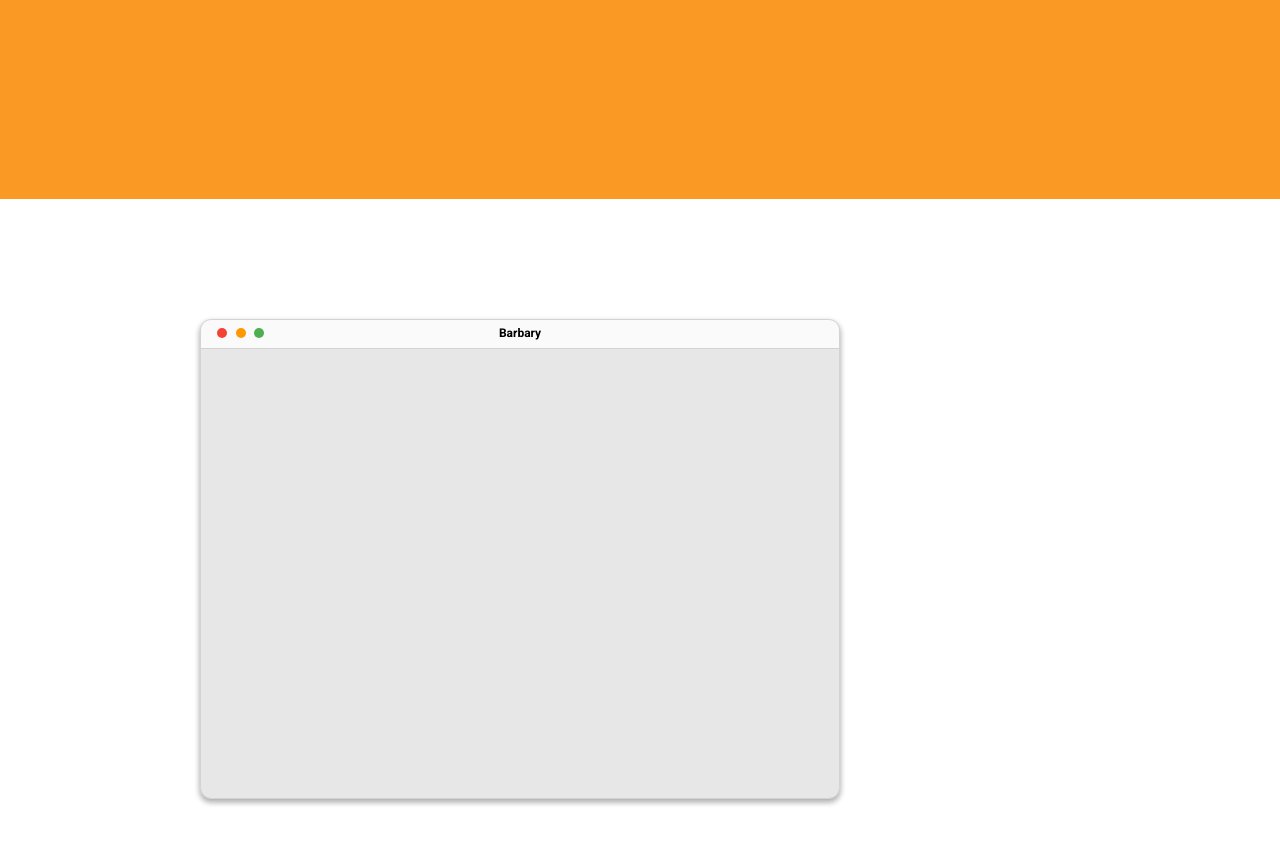
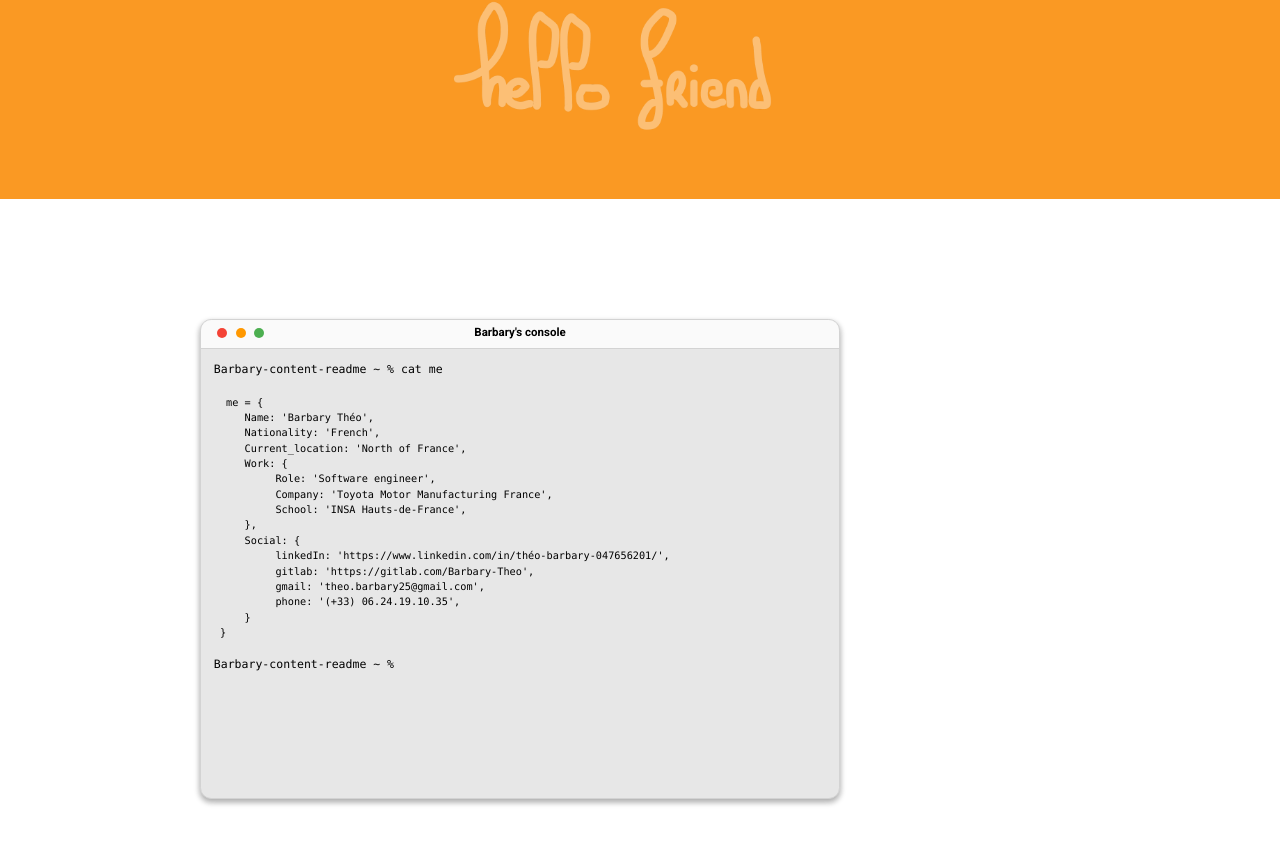
Before and after one commit to Barbary-Theo/Perso-hi-mate, a Vue app: page / in a window 1280 px wide. Shown: the part 601-1444 px from the top of the page. Built offline with nearby package versions, Linux system fonts and the light colour scheme.

Commit message:
(automatic commit by a script) fill barbar s console

```diff
--- a/src/components/BlueSide.vue
+++ b/src/components/BlueSide.vue
@@ -202,7 +202,7 @@
 
 .icon-down {
   position: absolute;
-  top: 95vh;
+  top: 93vh;
 }
 
 .translate-animationY-top {
--- a/src/components/HiMate.vue
+++ b/src/components/HiMate.vue
@@ -15,7 +15,28 @@
             <v-icon class="icon" color="orange" x-small>{{ icon.mdiBrightness1 }}</v-icon>
             <v-icon class="icon" color="green" x-small>{{ icon.mdiBrightness1 }}</v-icon>
           </div>
-          <div class="menu-console-text">Barbary</div>
+          <div class="menu-console-text">Barbary's console</div>
+        </div>
+        <div class="menu-content">
+          <p> Barbary-content-readme ~ % cat me</p>
+          <p class="json-me"> &nbsp;&nbsp;me = { <br>
+            &nbsp;&nbsp;&nbsp;&nbsp;&nbsp;Name: 'Barbary Théo',<br>
+            &nbsp;&nbsp;&nbsp;&nbsp;&nbsp;Nationality: 'French',<br>
+            &nbsp;&nbsp;&nbsp;&nbsp;&nbsp;Current_location: 'North of France',<br>
+            &nbsp;&nbsp;&nbsp;&nbsp;&nbsp;Work: {<br>
+            &nbsp;&nbsp;&nbsp;&nbsp;&nbsp;&nbsp;&nbsp;&nbsp;&nbsp;&nbsp;Role: 'Software engineer',<br>
+            &nbsp;&nbsp;&nbsp;&nbsp;&nbsp;&nbsp;&nbsp;&nbsp;&nbsp;&nbsp;Company: 'Toyota Motor Manufacturing France',<br>
+            &nbsp;&nbsp;&nbsp;&nbsp;&nbsp;&nbsp;&nbsp;&nbsp;&nbsp;&nbsp;School: 'INSA Hauts-de-France',<br>
+            &nbsp;&nbsp;&nbsp;&nbsp;&nbsp;},<br>
+            &nbsp;&nbsp;&nbsp;&nbsp;&nbsp;Social: {<br>
+            &nbsp;&nbsp;&nbsp;&nbsp;&nbsp;&nbsp;&nbsp;&nbsp;&nbsp;&nbsp;linkedIn: 'https://www.linkedin.com/in/théo-barbary-047656201/',<br>
+            &nbsp;&nbsp;&nbsp;&nbsp;&nbsp;&nbsp;&nbsp;&nbsp;&nbsp;&nbsp;gitlab: 'https://gitlab.com/Barbary-Theo',<br>
+            &nbsp;&nbsp;&nbsp;&nbsp;&nbsp;&nbsp;&nbsp;&nbsp;&nbsp;&nbsp;gmail: 'theo.barbary25@gmail.com',<br>
+            &nbsp;&nbsp;&nbsp;&nbsp;&nbsp;&nbsp;&nbsp;&nbsp;&nbsp;&nbsp;phone: '(+33) 06.24.19.10.35',<br>
+            &nbsp;&nbsp;&nbsp;&nbsp;&nbsp;}<br>
+            &nbsp;}</p>
+            <p> Barbary-content-readme ~ % </p>
+
         </div>
       </div>
 
@@ -114,7 +135,7 @@
 .menu-console-text {
   color: black;
   font-weight: bold;
-  font-size: 1.5vh;
+  font-size: 0.9vw;
   align-items: center;
   vertical-align: middle;
   padding: 0.5vh;
@@ -135,4 +156,16 @@
   transition: .5s ease;
 }
 
+.menu-content {
+  color: black;
+  padding: 1vw;
+  font-size: 0.9vw;
+  font-family: ui-monospace,SFMono-Regular,SF Mono,Menlo,Consolas,Liberation Mono,monospace;
+  overflow: scroll;
+}
+
+.json-me {
+  font-size: 0.8vw;
+}
+
 </style>
--- a/src/components/OrangeSide.vue
+++ b/src/components/OrangeSide.vue
@@ -201,7 +201,7 @@
 
 .icon-down {
   position: absolute;
-  top: 95vh;
+  top: 93vh;
 }
 
 .translate-animationY-top {
```
